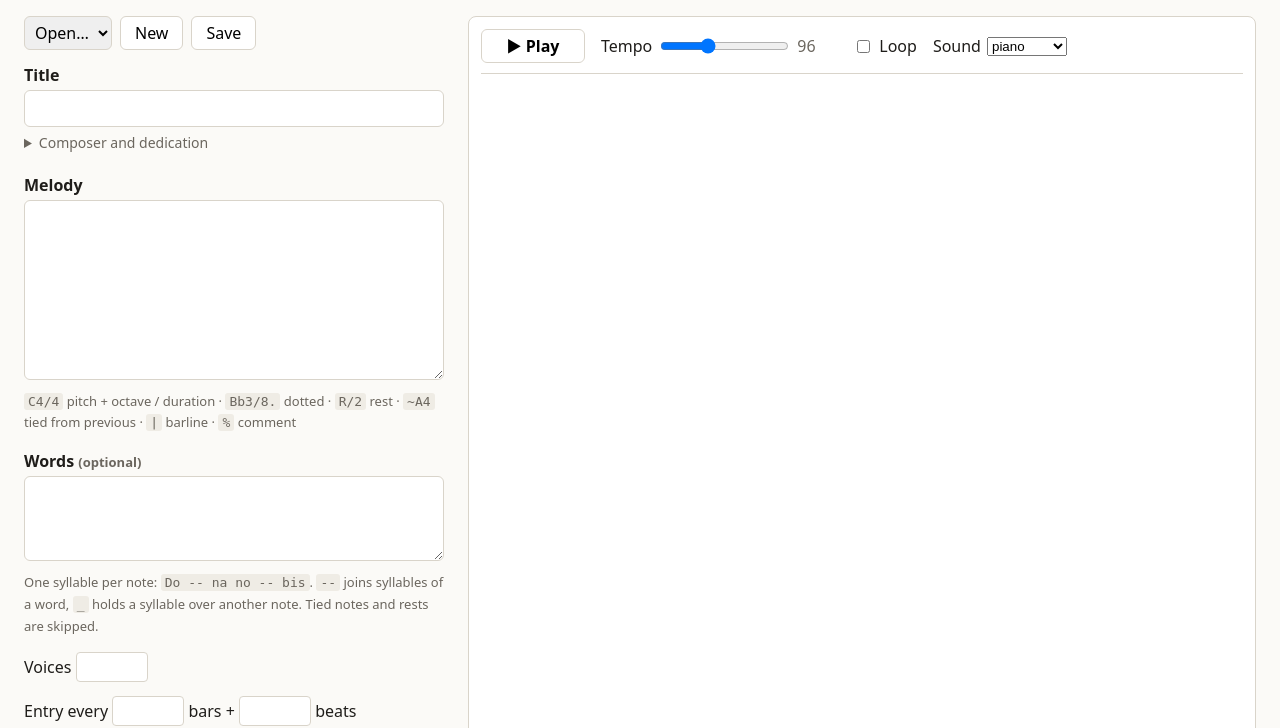
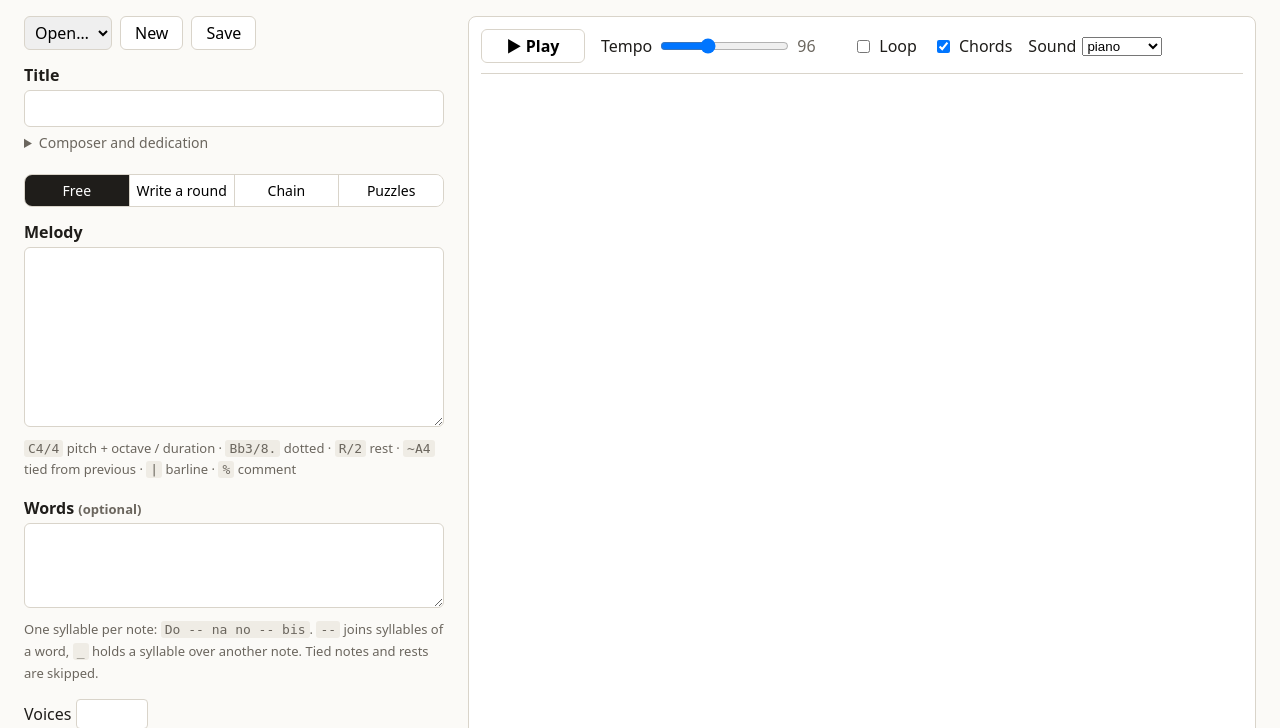
Before and after one commit to sethbroberts/canon-workbench, a Flask app: template templates/index.html in a window 1280 px wide. Shown: the part 72-800 px from the top of the page. Run offline with Flask 3, Linux system fonts and the light colour scheme; the template is opened without the code that fills it, so the values that code supplies are empty; parts of the project's set-up code (start-up, migrations or seed data) failed here and were passed over; some libraries are stand-ins or nearby versions.

Commit message:
Phases 5-6 (page): mode bar, wizard/chain/puzzle panels, styles, README
Co-Authored-By: Claude Opus 5.5 <noreply@anthropic.com>
Claude-Session: https://claude.ai/code/session_013EmGZd3ofHSxVnzmTLtetD

```diff
--- a/static/app.js
+++ b/static/app.js
@@ -21,6 +21,7 @@ function collect() {
     ending: el("ending").value,
     time_signature: el("time_signature").value,
     key: el("key").value,
+    guide: typeof Guide !== "undefined" ? Guide.state() : { mode: "free" },
   };
 }
 
@@ -68,8 +69,10 @@ async function refresh() {
   el("score").innerHTML = data.svg.join("");
   el("score").classList.remove("stale");
   Player.load(data.playback, data.timemap);
+  el("backing-wrap").hidden = !Player.hasBacking();
   buildMixer(data.playback.voices.length);
   showFindings(data.findings || []);
+  Guide.feedback(data);
   const s = data.summary;
   el("status").textContent =
     `${s.notes} notes · melody ${s.melody_bars} bars · entries every ${s.delay_beats} beats`;
@@ -78,6 +81,7 @@ async function refresh() {
 
 let timer = null;
 function scheduleRefresh() {
+  Guide.compose();
   markChanged();
   clearTimeout(timer);
   timer = setTimeout(refresh, 350);
@@ -224,6 +228,7 @@ el("tempo").oninput = () => {
 Player.setTempo(Number(el("tempo").value));
 
 el("loop").onchange = () => Player.setLoop(el("loop").checked);
+el("backing").onchange = () => Player.setBacking(el("backing").checked);
 el("sound").onchange = () => Player.setSound(el("sound").value);
 
 // Space bar plays/stops, except while typing in a text field.
@@ -251,6 +256,7 @@ function writeDraft() {
 }
 
 function markChanged() {
+  if (Guide.mode() === "puzzle") return; // puzzles never touch your own piece or draft
   dirty = true;
   if (currentSlug) setStatus("unsaved changes");
   writeDraft();
@@ -267,6 +273,7 @@ function applyPiece(p) {
   }
   intentional = new Set(p.intentional || []);
   el("more-info").open = Boolean(p.composer || p.dedication);
+  Guide.apply(p.guide);
 }
 
 async function loadPieceList() {
@@ -302,13 +309,14 @@ el("open-piece").onchange = async () => {
 };
 
 el("new-piece").onclick = () => {
+  if (Guide.mode() === "puzzle") return;
   if (!okToDiscard()) return;
   Player.stop();
   applyPiece({
     title: "", composer: "", dedication: "", words: "",
     melody: "% Type your melody here, e.g. C4/4 D4 E4 C4\n",
     voices: 3, delay_bars: 2, delay_beats: 0, interval: "P1", repeats: 1,
-    ending: "stagger", time_signature: "4/4", key: "C", intentional: [],
+    ending: "stagger", time_signature: "4/4", key: "C", intentional: [], guide: { mode: "free" },
   });
   currentSlug = "";
   dirty = false;
@@ -319,6 +327,7 @@ el("new-piece").onclick = () => {
 };
 
 el("save-piece").onclick = async () => {
+  if (Guide.mode() === "puzzle") { setStatus("puzzles aren't saved; switch back to save your piece"); return; }
   const piece = collect();
   if (!piece.title.trim()) { setStatus("give it a title first"); el("title").focus(); return; }
   const res = await fetch("/api/pieces", {
@@ -383,6 +392,8 @@ el("tempo").addEventListener("change", markChanged);
 
 // ---- Start: restore the last draft, if any ----
 
+Guide.init();
+
 try {
   const draft = JSON.parse(localStorage.getItem(DRAFT_KEY) || "null");
   if (draft && draft.piece) {
--- a/static/style.css
+++ b/static/style.css
@@ -178,3 +178,42 @@ input.wide {
 .export .buttons { display: flex; flex-wrap: wrap; gap: 6px; }
 .export button { font-size: 14px; padding: 4px 10px; }
 button:disabled { opacity: 0.45; cursor: not-allowed; }
+
+/* Modes: free / round wizard / chain / puzzles */
+.modes { display: flex; gap: 0; margin: 4px 0 14px; border: 1px solid var(--line); border-radius: 8px; overflow: hidden; }
+.modes button { flex: 1; border: 0; border-radius: 0; padding: 6px 4px; font-size: 14px; background: white; }
+.modes button + button { border-left: 1px solid var(--line); }
+.modes button.on { background: var(--ink); color: white; }
+.guide { background: white; border: 1px solid var(--line); border-radius: 8px; padding: 12px; margin-bottom: 14px; }
+.guide h2 { font-size: 17px; margin: 2px 0 8px; }
+.step-head { margin-bottom: 4px; }
+.step-nav { display: flex; gap: 8px; margin: 10px 0 4px; flex-wrap: wrap; }
+.step-nav button { font-size: 14px; padding: 4px 10px; }
+button.primary { background: var(--ink); color: white; border-color: var(--ink); }
+.guide textarea { font-size: 14px; }
+.guide select, .guide input[type="text"] {
+  font: inherit; padding: 4px 6px; border: 1px solid var(--line); border-radius: 6px; background: white;
+}
+.guide .row { display: flex; gap: 14px; flex-wrap: wrap; margin: 8px 0; }
+.guide .row label { font-weight: 500; }
+.status { font-size: 13px; margin: 4px 0 0; }
+.status .ok { color: #2e7d32; }
+.status .bad { color: var(--f-error); }
+.status .meh { color: var(--f-warning); }
+.overview { list-style: none; padding: 0; margin: 10px 0 0; border-top: 1px solid var(--line); font-size: 13px; }
+.overview li { padding: 4px 0; display: flex; gap: 8px; }
+.overview li.current { font-weight: 600; }
+.overview .what { flex: 1; color: var(--quiet); }
+.segment { border-top: 1px solid var(--line); padding: 8px 0; }
+.segment:first-child { border-top: 0; }
+.segment .seg-head { display: flex; justify-content: space-between; align-items: baseline; gap: 8px; }
+.segment .against { color: var(--quiet); font-size: 13px; margin: 2px 0 6px; }
+#puzzle-list { width: 100%; margin-bottom: 8px; }
+#puzzle-given code { display: block; margin: 2px 0; white-space: pre-wrap; }
+#puzzle-given .missing { color: var(--quiet); font-style: italic; }
+.hints { font-size: 14px; padding-left: 20px; }
+#puzzle-result { font-size: 14px; }
+#puzzle-result .solved { color: #2e7d32; font-weight: 600; }
+#puzzle-result .not-yet { color: var(--f-error); }
+#puzzle-result ul { margin: 6px 0; padding-left: 18px; color: var(--quiet); }
+.locked { opacity: 0.55; pointer-events: none; }
--- a/templates/index.html
+++ b/templates/index.html
@@ -29,6 +29,63 @@
         <label>Dedication <input id="dedication" type="text" class="wide" placeholder="For …, Christmas 2026"></label>
       </details>
 
+      <div class="modes" role="tablist" aria-label="Way of working">
+        <button type="button" role="tab" data-mode="free" class="on" title="Type the whole melody yourself">Free</button>
+        <button type="button" role="tab" data-mode="round" title="Step by step: chords first, then one phrase at a time">Write a round</button>
+        <button type="button" role="tab" data-mode="chain" title="Write the leader one segment at a time against the follower">Chain</button>
+        <button type="button" role="tab" data-mode="puzzle" title="Puzzle canons to solve">Puzzles</button>
+      </div>
+
+      <!-- Round wizard -->
+      <section id="guide-round" class="guide" hidden>
+        <div class="step-head">
+          <span id="step-count" class="quiet small"></span>
+          <h2 id="step-title"></h2>
+        </div>
+        <div id="step-body"></div>
+        <div class="step-nav">
+          <button type="button" id="step-back">&larr; Back</button>
+          <button type="button" id="step-next">Next &rarr;</button>
+        </div>
+        <ul id="phrase-overview" class="overview"></ul>
+      </section>
+
+      <!-- Chain mode -->
+      <section id="guide-chain" class="guide" hidden>
+        <p class="hint">
+          Write the leader one segment at a time. Each segment lasts as long as the entry delay (set below), and
+          is heard against the follower singing your previous segment at the chosen interval. Write a segment,
+          listen to it, fix it, then add the next.
+        </p>
+        <div id="segments"></div>
+        <div class="step-nav">
+          <button type="button" id="add-segment">+ Add segment</button>
+          <button type="button" id="remove-segment">Remove last</button>
+        </div>
+      </section>
+
+      <!-- Puzzles -->
+      <section id="guide-puzzle" class="guide" hidden>
+        <select id="puzzle-list" title="Choose a puzzle"></select>
+        <h2 id="puzzle-title"></h2>
+        <p id="puzzle-intro"></p>
+        <p id="puzzle-source" class="quiet small"></p>
+        <div id="puzzle-given"></div>
+        <div id="puzzle-answer-box">
+          <label for="puzzle-answer" id="puzzle-answer-label">Your phrase</label>
+          <textarea id="puzzle-answer" spellcheck="false" rows="2"></textarea>
+        </div>
+        <p id="puzzle-how" class="hint"></p>
+        <div class="step-nav">
+          <button type="button" id="puzzle-check" class="primary">Check answer</button>
+          <button type="button" id="puzzle-hint">Hint</button>
+          <button type="button" id="puzzle-reveal">Show solution</button>
+        </div>
+        <ol id="puzzle-hints" class="hints"></ol>
+        <div id="puzzle-result" aria-live="polite"></div>
+      </section>
+
+      <div id="melody-block">
         <label for="melody">Melody</label>
         <textarea id="melody" spellcheck="false" rows="7">{{ example }}</textarea>
         <p class="hint">
@@ -39,6 +96,7 @@
           <code>|</code> barline &middot;
           <code>%</code> comment
         </p>
+      </div>
 
       <label for="words">Words <span class="quiet small">(optional)</span></label>
       <textarea id="words" spellcheck="false" rows="3">{{ defaults.words }}</textarea>
@@ -123,6 +181,7 @@
           <span id="tempo-value">96</span>
         </label>
         <label class="inline"><input id="loop" type="checkbox"> Loop</label>
+        <label class="inline" id="backing-wrap" hidden title="Play the chord progression softly under the round"><input id="backing" type="checkbox" checked> Chords</label>
         <label class="inline">Sound
           <select id="sound">
             <option value="piano">piano</option>
@@ -138,6 +197,8 @@
 
   <script src="https://unpkg.com/tone@15.1.22/build/Tone.js"></script>
   <script src="{{ url_for('static', filename='player.js') }}"></script>
+  <script id="presets" type="application/json">{{ presets | tojson }}</script>
+  <script src="{{ url_for('static', filename='guide.js') }}"></script>
   <script src="{{ url_for('static', filename='app.js') }}"></script>
 </body>
 </html>
```
Also changed, not shown: README.md. Lines whose indentation alone changed are shown as unchanged.
